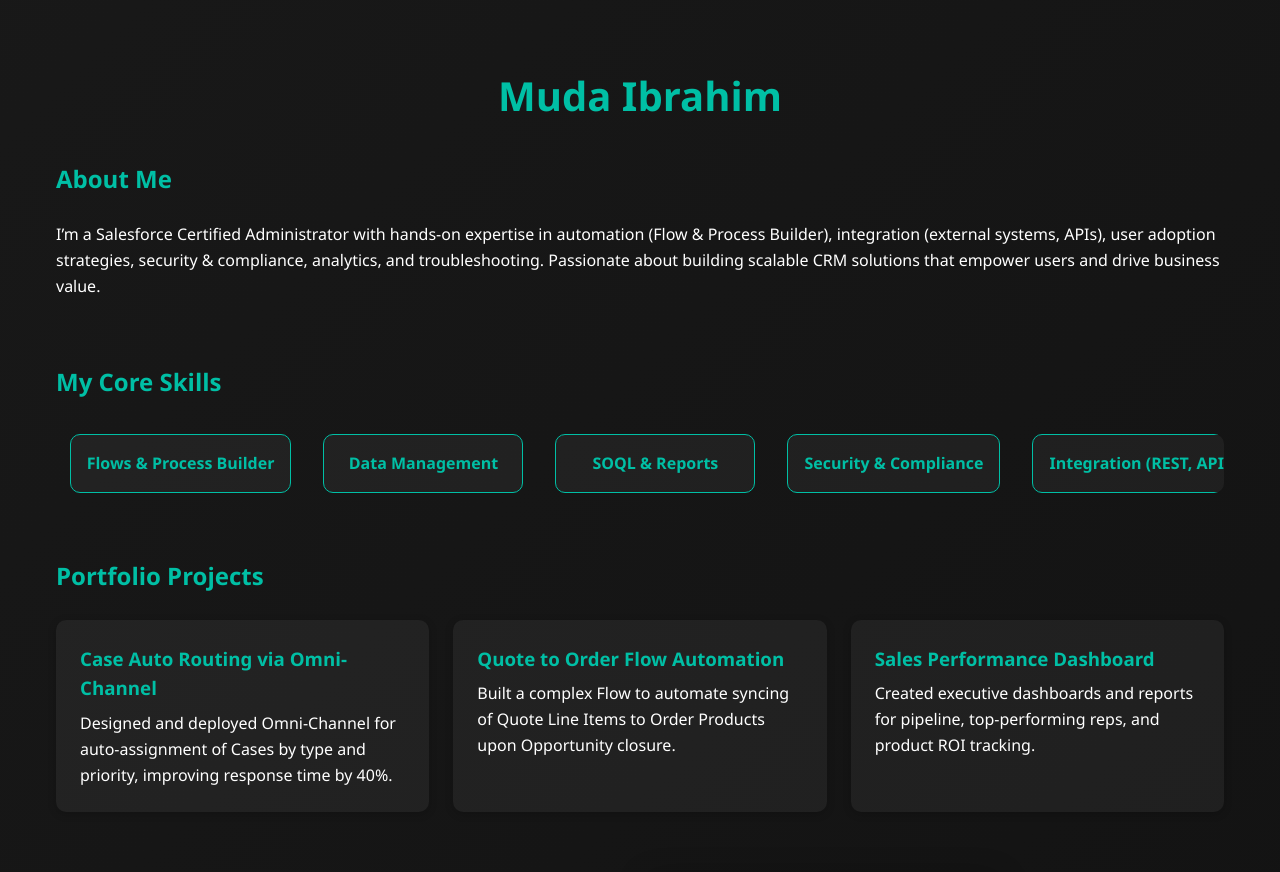
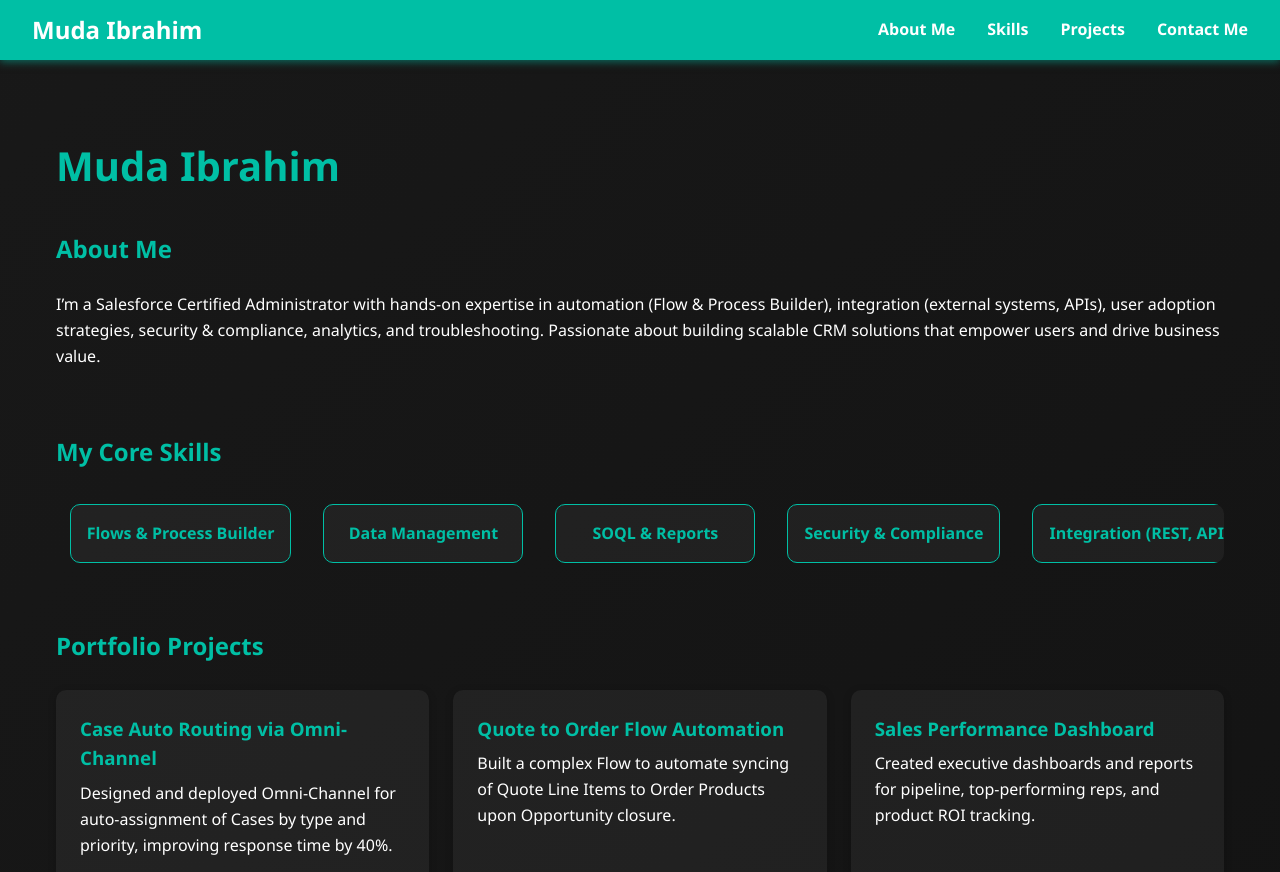
Before and after one commit to ima365/portfolio, a plain HTML site: page index.html in a window 1280 px wide. Shown: the top 872 px of the page. Drawn offline with Linux system fonts and the light colour scheme.

Commit message:
Update index.html

```diff
--- a/index.html
+++ b/index.html
@@ -31,6 +31,7 @@
       line-height: 1.6;
       overflow-x: hidden;
       min-height: 100vh;
+      padding-top: 70px; /* for fixed header offset */
     }
 
     @keyframes gradientMove {
@@ -45,23 +46,68 @@
       }
     }
 
+    /* Header */
+    header {
+      position: fixed;
+      top: 0;
+      left: 0;
+      right: 0;
+      height: 60px;
+      background: #00bfa5; /* fully opaque teal */
+      display: flex;
+      align-items: center;
+      justify-content: space-between;
+      padding: 0 2rem;
+      z-index: 1000;
+      box-shadow: 0 2px 8px rgba(0, 191, 165, 0.5);
+      user-select: none;
+    }
+
+    header .logo {
+      font-weight: bold;
+      font-size: 1.5rem;
+      color: #fff;
+      cursor: default;
+    }
+
+    nav ul {
+      list-style: none;
+      display: flex;
+      gap: 2rem;
+    }
+
+    nav ul li a {
+      color: #fff;
+      text-decoration: none;
+      font-weight: 600;
+      transition: color 0.3s ease;
+    }
+
+    nav ul li a:hover,
+    nav ul li a:focus {
+      color: #008e7d;
+      outline: none;
+    }
+
+    /* Main container */
     .container {
       max-width: 1200px;
       margin: auto;
-      padding: 4rem 1rem;
+      padding: 4rem 1rem 2rem;
       position: relative;
       z-index: 1;
     }
 
-    h1 {
-      text-align: center;
-      font-size: 2.5rem;
-      margin-bottom: 2rem;
+    h1, h2 {
       color: #00bfa5;
     }
 
+    h1 {
+      font-size: 2.5rem;
+      margin-bottom: 2rem;
+    }
+
     h2 {
-      color: #00bfa5;
       margin-bottom: 1.5rem;
     }
 
@@ -71,7 +117,7 @@
       margin-bottom: 4rem;
     }
 
-    /* Skills slider with transparent background */
+    /* Skills slider */
     .skills-slider {
       overflow: hidden;
       position: relative;
@@ -192,8 +238,8 @@
     }
 
     .contact-right {
-      flex: 1 1 300px;
-      max-width: 350px;
+      flex: 1 1 400px;
+      max-width: 600px;
       backdrop-filter: blur(10px);
       background: rgba(255, 255, 255, 0.05);
       padding: 2rem;
@@ -237,30 +283,59 @@
       box-shadow: 0 0 10px 3px rgba(0, 191, 165, 0.6);
     }
 
+    /* Footer */
+    footer {
+      margin-top: 4rem;
+      padding: 1.5rem;
+      text-align: center;
+      font-size: 0.9rem;
+      color: #ddd;
+      background: rgba(0, 191, 165, 0.25); /* brighter than before */
+      user-select: none;
+      box-shadow: inset 0 0 10px rgba(0,191,165,0.3);
+    }
+
     @media (max-width: 768px) {
       .contact {
         flex-direction: column;
+      }
+
+      .contact-right {
+        max-width: 100%;
+      }
+
+      nav ul {
+        gap: 1rem;
       }
     }
   </style>
 </head>
 <body>
+  <header>
+    <div class="logo">Muda Ibrahim</div>
+    <nav>
+      <ul>
+        <li><a href="#about">About Me</a></li>
+        <li><a href="#skills">Skills</a></li>
+        <li><a href="#projects">Projects</a></li>
+        <li><a href="#contact">Contact Me</a></li>
+      </ul>
+    </nav>
+  </header>
+
   <div class="container">
-    <h1>Muda Ibrahim</h1>
-
-    <!-- About Me -->
-    <section class="about">
+    <section id="about" class="about">
+      <h1>Muda Ibrahim</h1>
       <h2>About Me</h2>
       <p>
         I’m a Salesforce Certified Administrator with hands-on expertise in automation (Flow & Process Builder), integration (external systems, APIs), user adoption strategies, security & compliance, analytics, and troubleshooting. Passionate about building scalable CRM solutions that empower users and drive business value.
       </p>
     </section>
 
-    <!-- Skills Slider -->
-    <section class="skills">
+    <section id="skills" class="skills">
       <h2>My Core Skills</h2>
       <div class="skills-slider">
-        <div class="slide-track">
+        <div class="slide-track" aria-label="Skills slider">
           <div class="slide">Salesforce Automation</div>
           <div class="slide">Flows & Process Builder</div>
           <div class="slide">Data Management</div>
@@ -272,7 +347,6 @@
           <div class="slide">Sales Cloud</div>
           <div class="slide">Change Sets & Deployment</div>
 
-          <!-- duplicated for continuous loop -->
           <div class="slide">Salesforce Automation</div>
           <div class="slide">Flows & Process Builder</div>
           <div class="slide">Data Management</div>
@@ -287,8 +361,7 @@
       </div>
     </section>
 
-    <!-- Projects -->
-    <section class="projects">
+    <section id="projects" class="projects">
       <h2>Portfolio Projects</h2>
       <div class="grid">
         <div class="card" tabindex="0">
@@ -306,8 +379,7 @@
       </div>
     </section>
 
-    <!-- Contact Section -->
-    <section class="contact">
+    <section id="contact" class="contact">
       <div class="contact-left">
         <h2>Contact Me</h2>
         <div class="contact-info">
@@ -350,5 +422,9 @@
       </div>
     </section>
   </div>
+
+  <footer>
+    &copy; 2025 Muda Ibrahim. All rights reserved. | Built with ❤️ using HTML &amp; CSS.
+  </footer>
 </body>
 </html>
```
